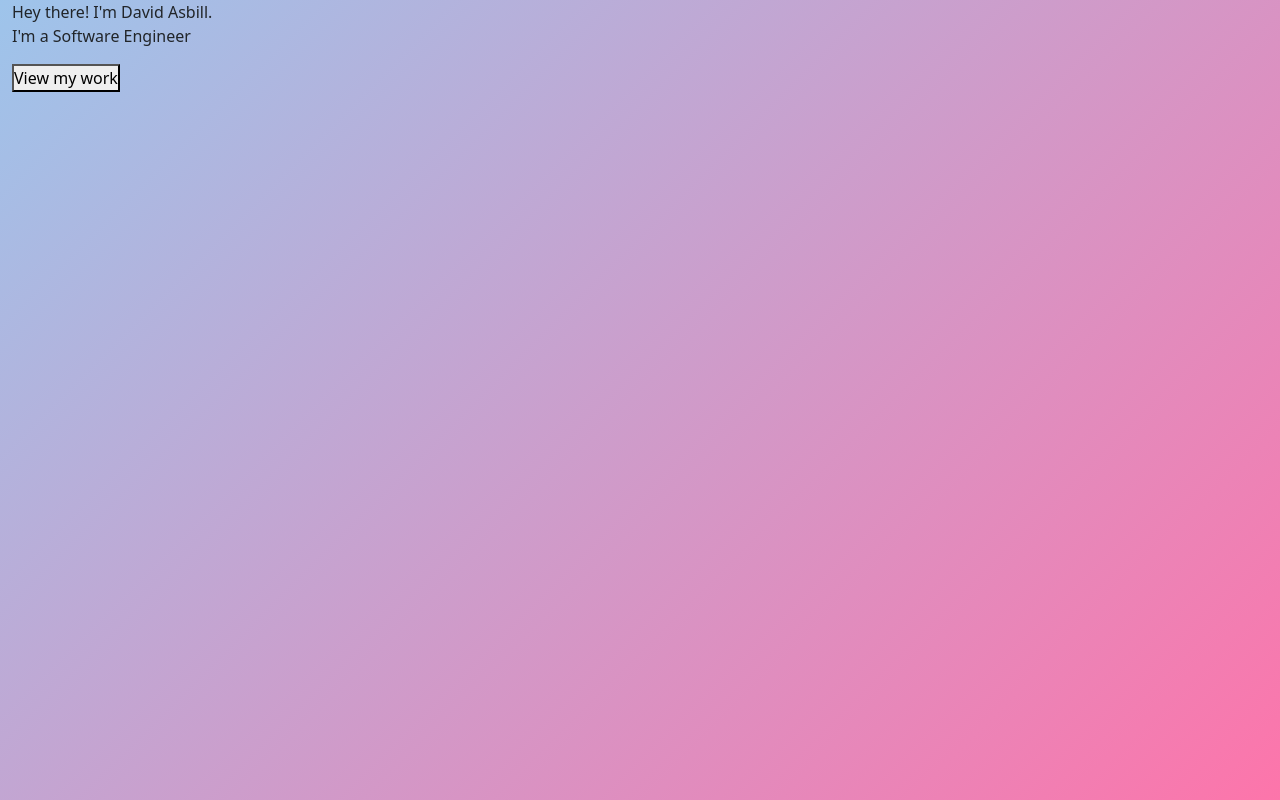
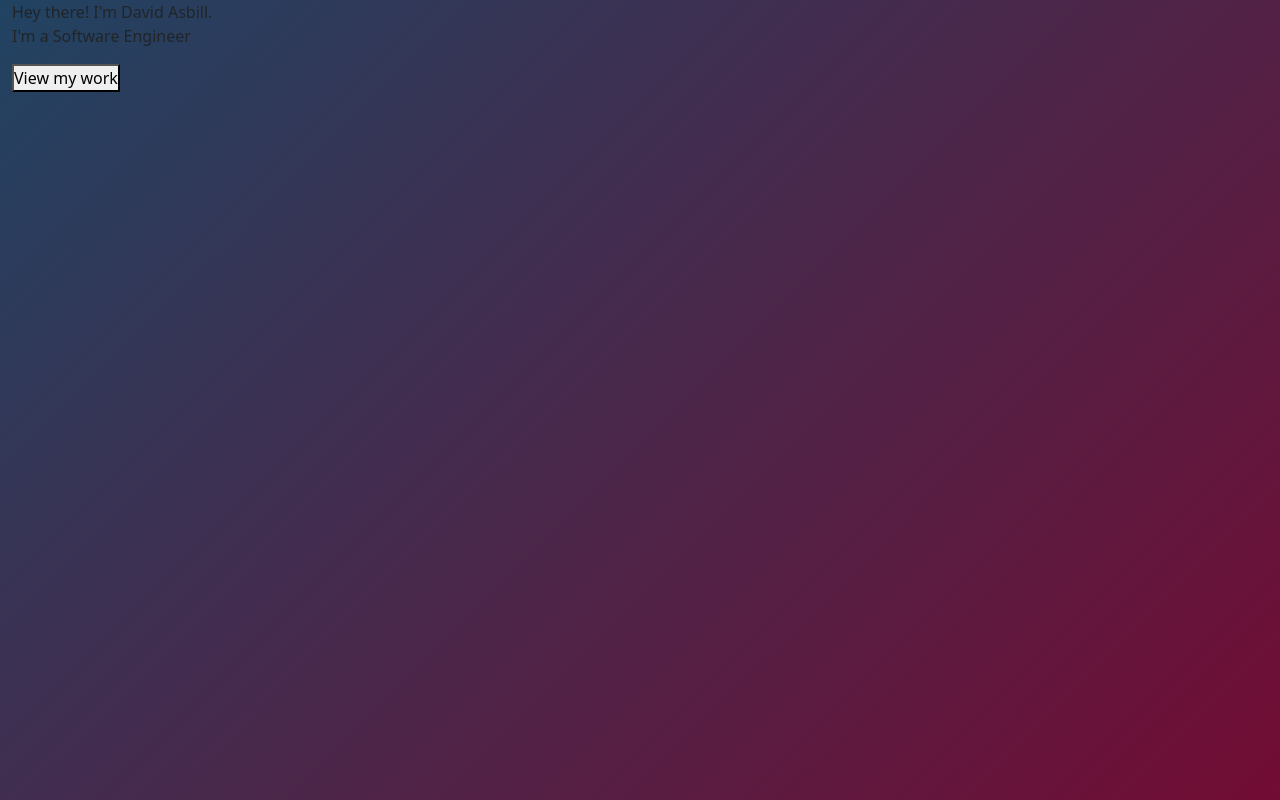
Before and after one commit to asbillt/portfolio-website, a React (Create React App) app: page / in a window 1280 px wide. Built offline with nearby package versions, Linux system fonts and the light colour scheme.

Commit message:
Makes gradient background colors darker.

```diff
--- a/src/App.css
+++ b/src/App.css
@@ -15,7 +15,7 @@ body {
 
 body {
   font-family: Arial, Helvetica, sans-serif;
-  background: linear-gradient(-45deg, #ff9878, #ff73a9, #80ddff, #94ffe6);
+  background: linear-gradient(-45deg, #792208, #740b33, #085470, #086851);
   background-size: 400% 400%;
   animation: gradient 20s linear infinite;
 }
```
